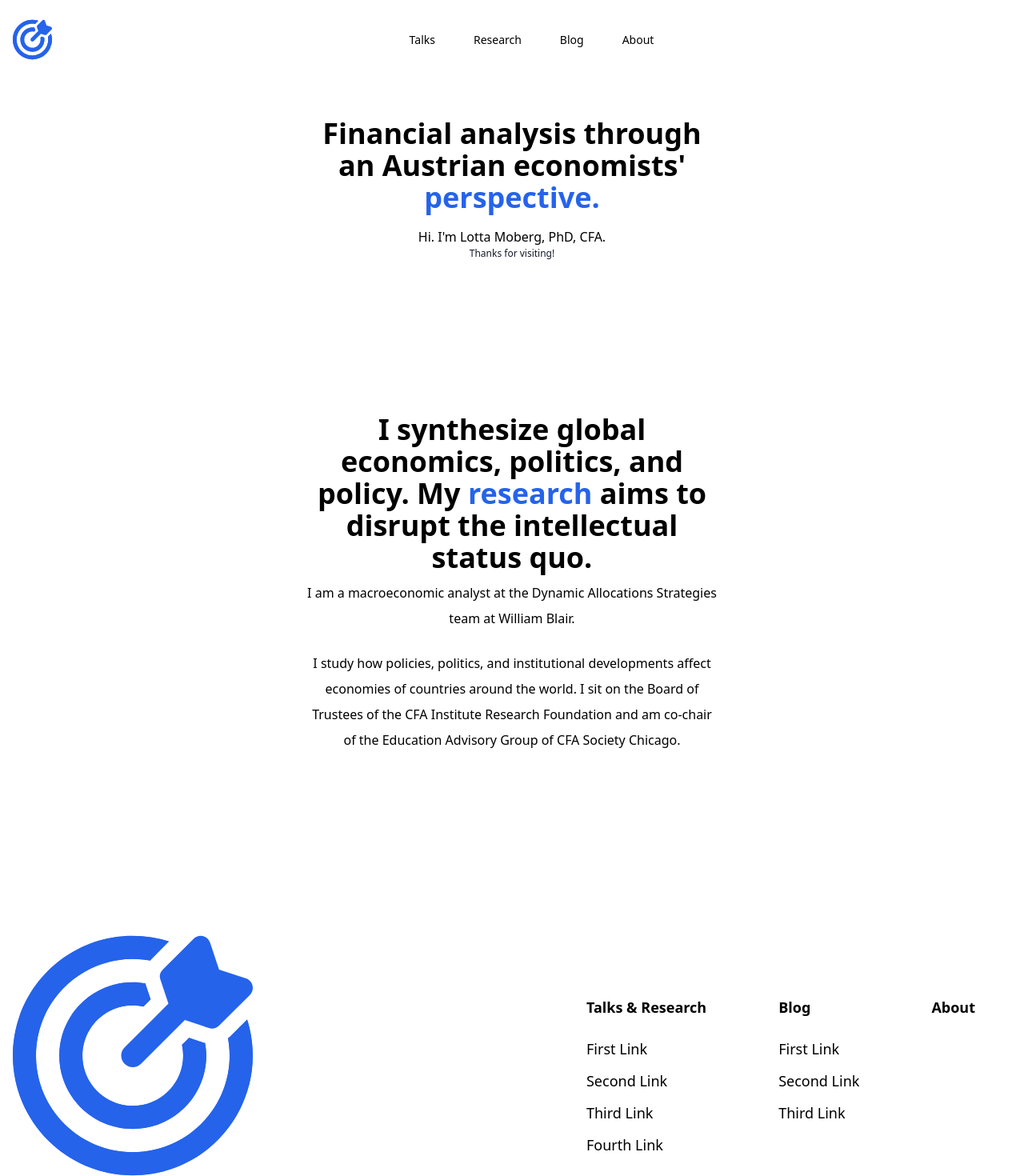
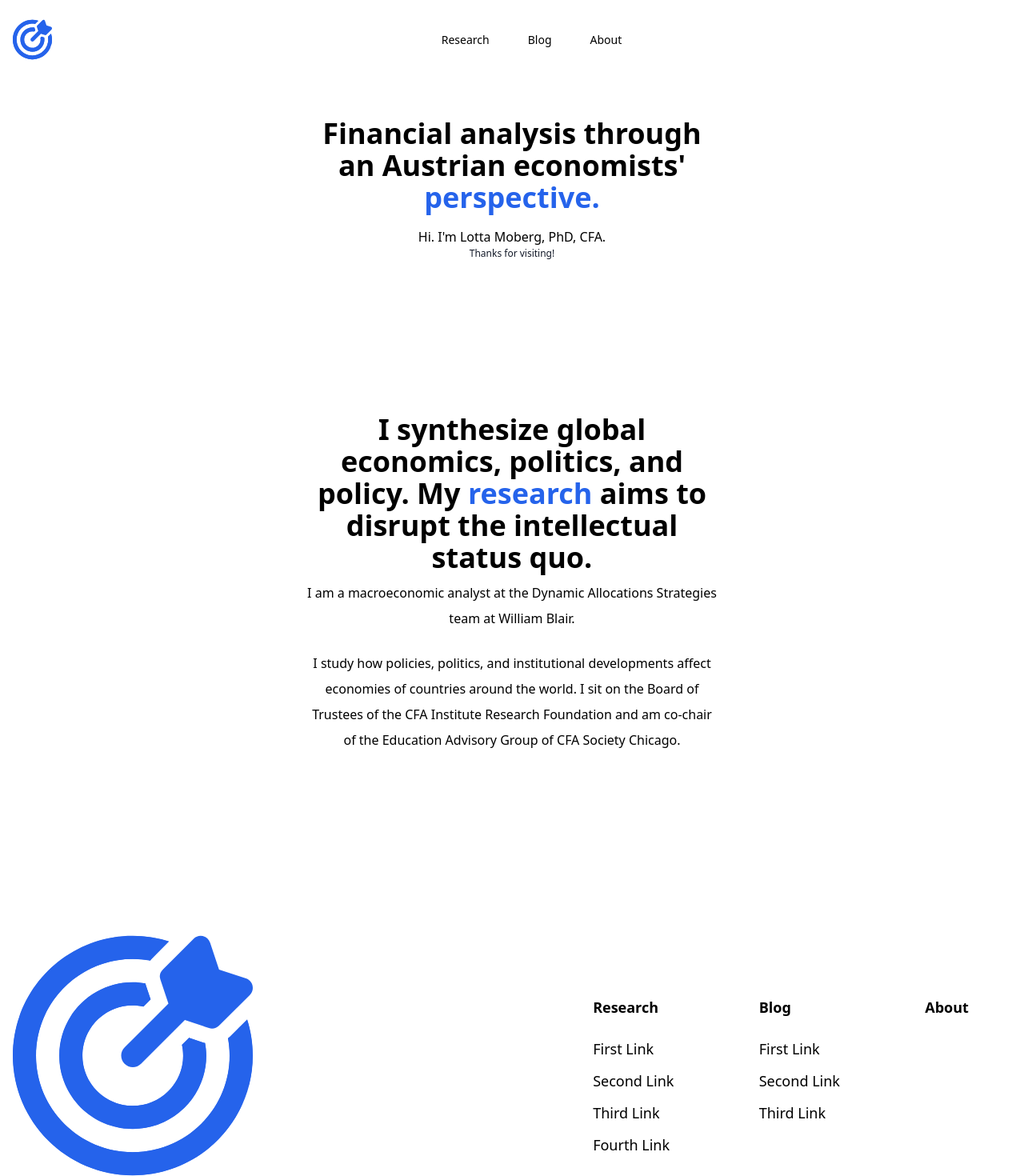
Before and after one commit to thinkjrs/lottamob, a Next.js app in the folder lottamoberg.com/: page / in a window 1280 px wide. Shown: the top 1470 px of the page at 80% size. Built offline with nearby package versions, Linux system fonts and the light colour scheme.

Commit message:
:fire: remove talks link

```diff
--- a/lottamoberg.com/pages/index.jsx
+++ b/lottamoberg.com/pages/index.jsx
@@ -43,14 +43,6 @@ export default function Home() {
               </button>
             </div>
             <ul className="hidden lg:flex lg:items-center lg:w-auto lg:space-x-12">
-              <li>
-                <a
-                  className="text-sm text-blueGray-400 hover:text-blueGray-500"
-                  href="#talks"
-                >
-                  Talks
-                </a>
-              </li>
               <li>
                 <a
                   className="text-sm text-blueGray-400 hover:text-blueGray-500"
@@ -136,14 +128,6 @@ export default function Home() {
             </div>
             <div>
               <ul>
-                <li className="mb-1">
-                  <a
-                    className="block p-4 text-sm text-blueGray-500 hover:bg-blue-50 hover:text-blue-600"
-                    href="#"
-                  >
-                    Talks
-                  </a>
-                </li>
                 <li className="mb-1">
                   <a
                     className="block p-4 text-sm text-blueGray-500 hover:bg-blue-50 hover:text-blue-600"
@@ -580,7 +564,7 @@ export default function Home() {
               <div className="flex flex-row flex-wrap justify-around mb-12">
                 <div className="w-1/2 lg:w-auto mb-12">
                   <h5 className="mb-6 text-lg font-bold font-heading">
-                    Talks &amp; Research
+                    Research
                   </h5>
                   <ul className="space-y-3">
                     <li>
```
